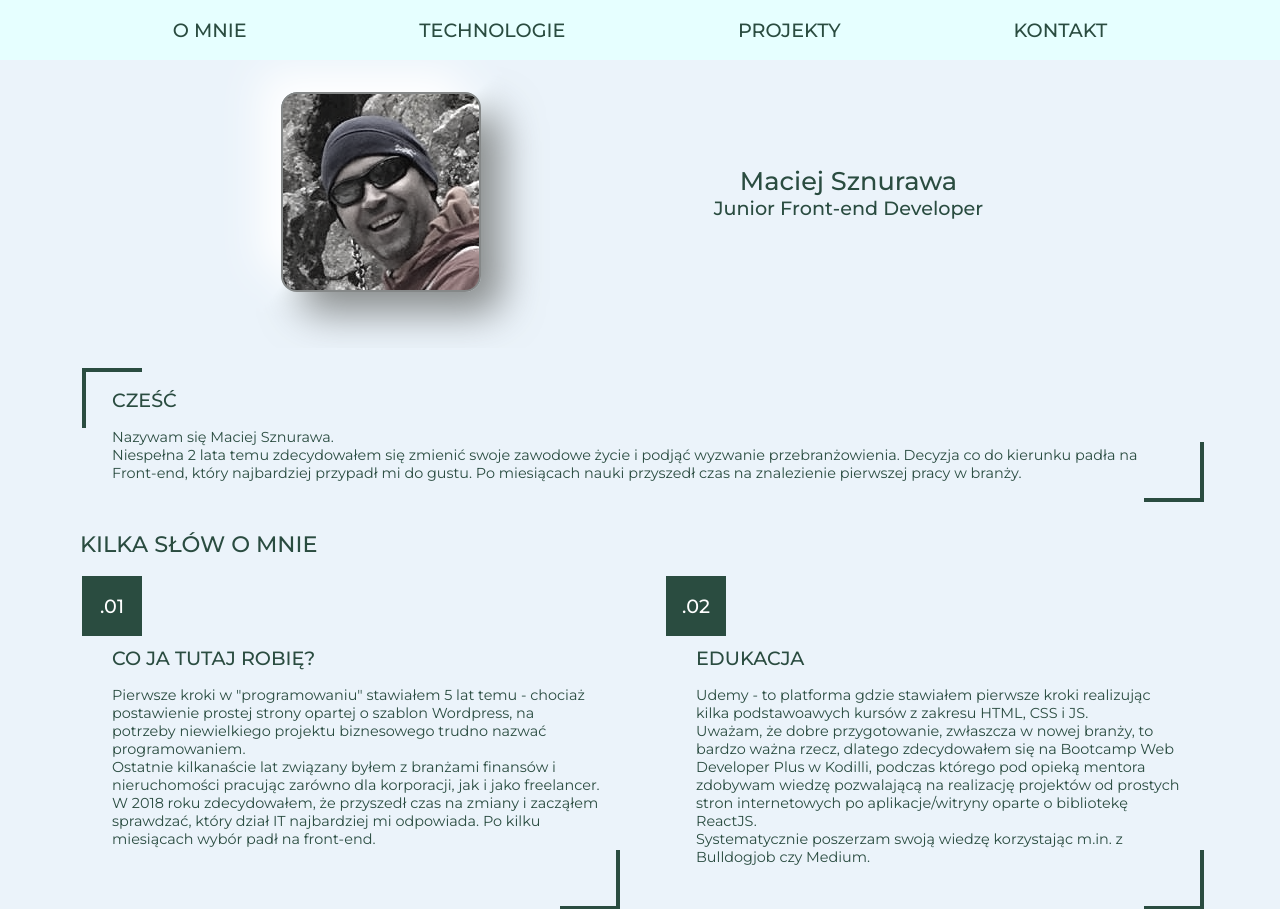
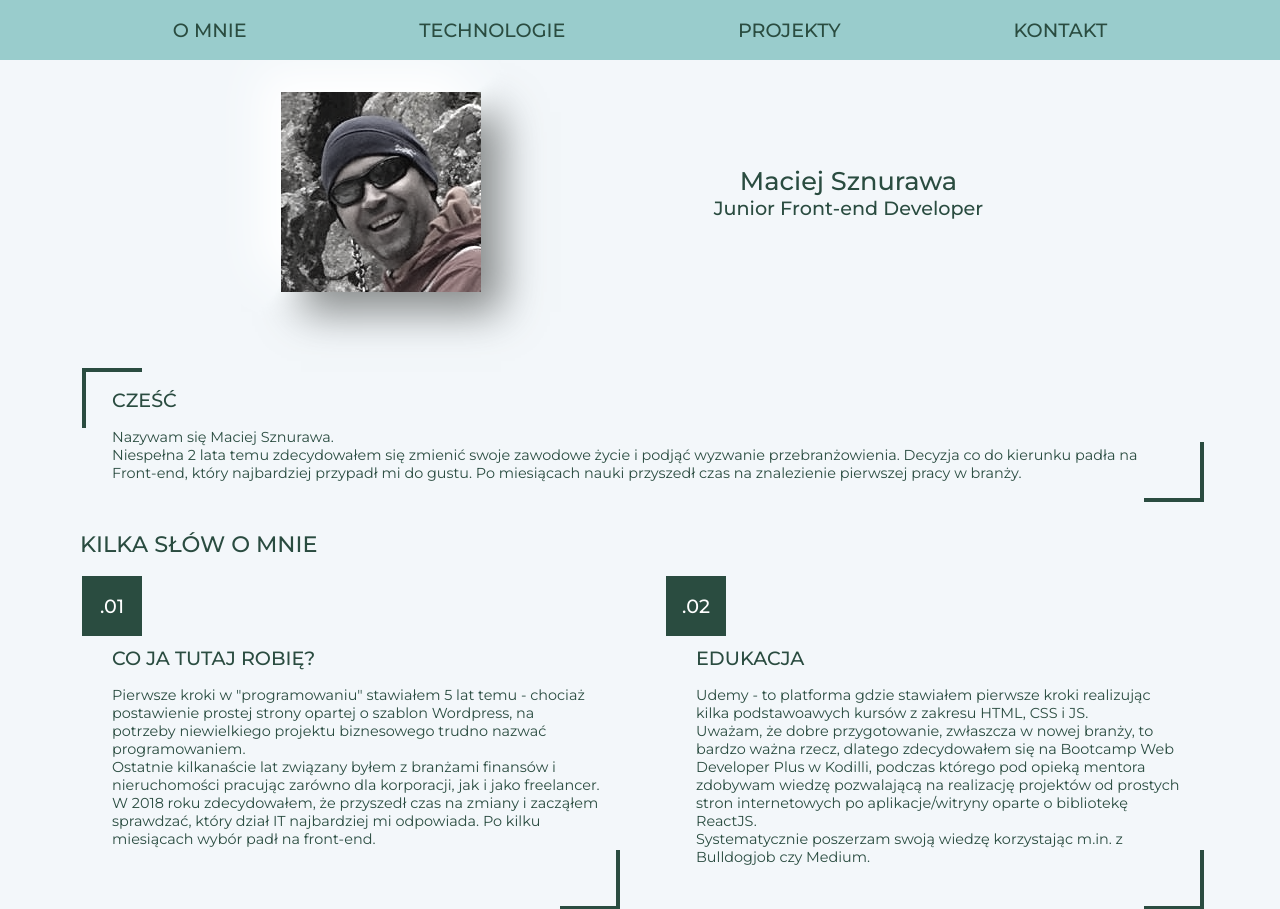
Before and after one commit to MaciekSznu/Portfolio, a website: page index.html in a window 1280 px wide. Shown: the top 909 px of the page. Drawn offline with Linux system fonts and the light colour scheme.

Commit message:
fix desktop contact padding, clear unnecessary styles

```diff
--- a/sass/_about-me.scss
+++ b/sass/_about-me.scss
@@ -36,13 +36,11 @@
         position: relative;
         height: 200px;
         width: 200px;
-        border-radius: 16px;
         margin: 32px 0;
         background-image: url(../images/maciek-photo_200x200.jpg);
         filter: grayscale(90%) brightness(140%);
         box-shadow: $photo-maciek-box-shadow;
         background-position: center;
-        border: $photo-maciek-border;
       }
     }
 
@@ -53,7 +51,6 @@
         padding: 40px 16px 16px 0px;
         position: relative;
         margin: 48px 0 32px 32px;
-        background: #EBF3FA;
 
         @include bottom-right-border;
 
--- a/sass/_contact.scss
+++ b/sass/_contact.scss
@@ -10,7 +10,6 @@
       padding: 40px 16px 16px 0px;
       position: relative;
       margin: 48px 0 32px 32px;
-      background: #EBF3FA;
 
       @include bottom-right-border;
 
@@ -86,11 +85,17 @@
     .contact-wrapper {
       padding: 0 2%;
 
+      .lead-box::before {
+        left: 0;
+      }
+
+      .section-title {
+        padding-left: 32px;
+      }
+
       .contact-links {
         margin: 0 16px 16px 16px;
-        .section-box-number {
-          display: none;
-        }
+
       }
     }
   }
--- a/sass/_technologies.scss
+++ b/sass/_technologies.scss
@@ -18,7 +18,6 @@
       position: relative;
       padding: 40px 16px 16px 0px;
       margin: 48px 0 32px 32px;
-      background: #EBF3FA;
 
       @include bottom-right-border;
 
@@ -67,7 +66,6 @@
           }
 
           img {
-            // https://codepen.io/sosuke/pen/Pjoqqp
             filter: invert(94%) sepia(10%) saturate(665%) hue-rotate(126deg) brightness(112%) contrast(102%);
           }
         }
--- a/sass/_variables.scss
+++ b/sass/_variables.scss
@@ -3,24 +3,22 @@ $nav-bg-color: #99cccc;
 $nav-bg-color-hover: #2a4c40;
 $nav-text-color: #2a4c40;
 $nav-text-color-hover: #e6ffff;
-$body-bg-color: #EBF3FA;
-$section-title-text-color: rgb(121, 121, 121);
+$body-bg-color: #F3F7FA;
+$section-title-text-color: #797979;
 $section-title-shadow-color: rgba(109, 109, 109, 0);
-$desktop-menu-bg-color: #e6ffff; //może zminić na #99cccc
-$section-about-bg-color: #EBF3FA;
+$desktop-menu-bg-color: #99cccc;
+$section-about-bg-color: #F3F7FA;
 $section-about-ico-color: rgba(121, 121, 121, .5);
-$section-icons-bg-color: #EBF3FA;
+$section-icons-bg-color: #F3F7FA;
 $icon-technology-description-color: #2a4c40;
 $box-line-bg-color: #2a4c40;
 $contact-bg-color: #2a4c40;
-$contact-box-bg-color: #EBF3FA;
+$contact-box-bg-color: #F3F7FA;
 $page-title-color: #2a4c40;
 
 // FONTS
-
 $page-title-font: 500 1.6rem "Montserrat", sans-serif;//
 $page-subtitle-font: 500 1.2rem "Montserrat", sans-serif;//
-
 $section-title-font: 500 1.4rem "Montserrat", sans-serif;//
 $section-subtitle-font: 500 1.2rem "Montserrat", sans-serif;//
 $technology-stack-font: 500 1rem "Montserrat", sans-serif;
@@ -84,9 +82,6 @@ $icon-flat-box-shadow: 6px 6px 12px #4d6666,
 $icon-pressed-box-shadow: inset 6px 6px 12px #4d6666,
 inset -6px -6px 12px #e6ffff;
 
-
-$technology-icon-color: #e6ffff;
-
 $portfolio-icon-width: 48px;
 $portfolio-icon-border-radius: 12px;
 $portfolio-icon-bg-color: #99cccc;
@@ -95,9 +90,9 @@ $portfolio-icon-box-shadow: 5px 5px 10px #4d6666,
 $icon-pressed-box-shadow: inset 6px 6px 12px #4d6666,
 inset -6px -6px 12px #e6ffff;
 
-
 $photo-maciek-box-shadow: 20px 20px 40px #4d6666,
 -20px -20px 40px #e6ffff;
 $photo-maciek-border: 2px solid  #4d6666;
 
 $contact-icon-width: 50px;
+$technology-icon-color: #e6ffff;
--- a/sass/style.scss
+++ b/sass/style.scss
@@ -14,7 +14,6 @@
 ::after,
 ::before {
   box-sizing: border-box;
-  // transition: 0.5s;
   margin: 0;
 }
 
```
Also changed, not shown: sass/_mobile-menu.scss (+0 -8 lines), sass/style.css, 1 other file.
